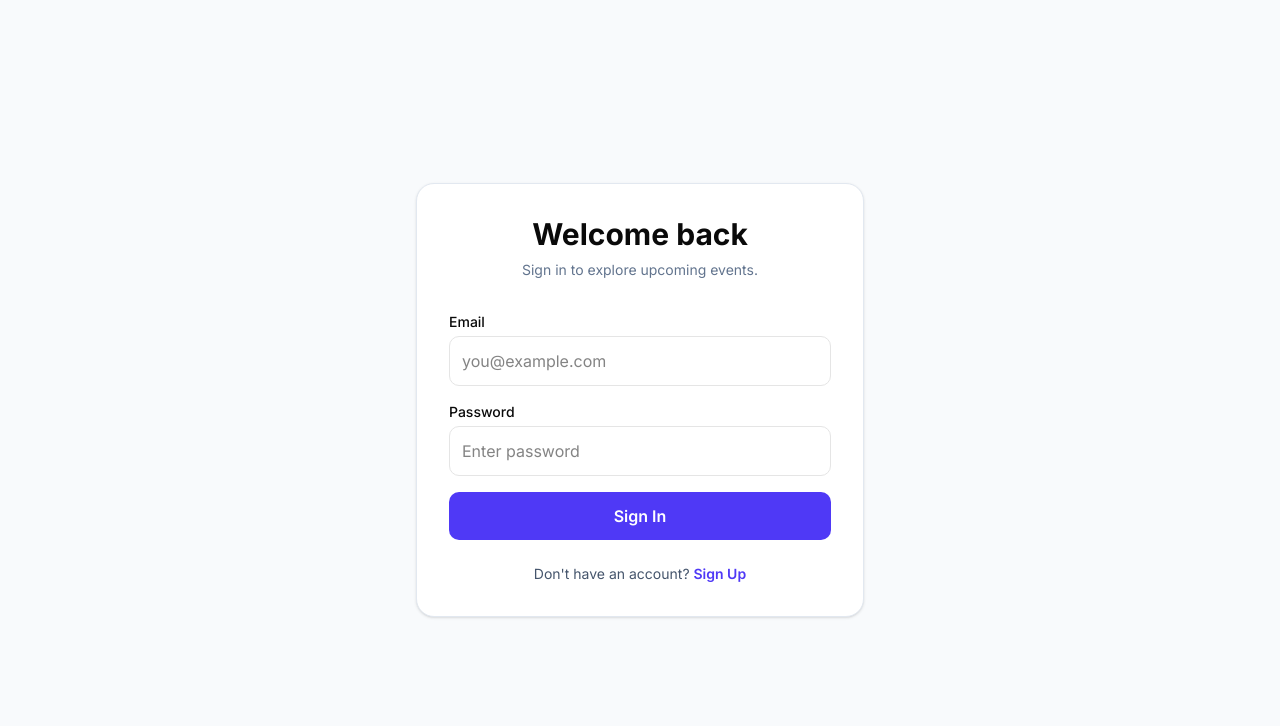
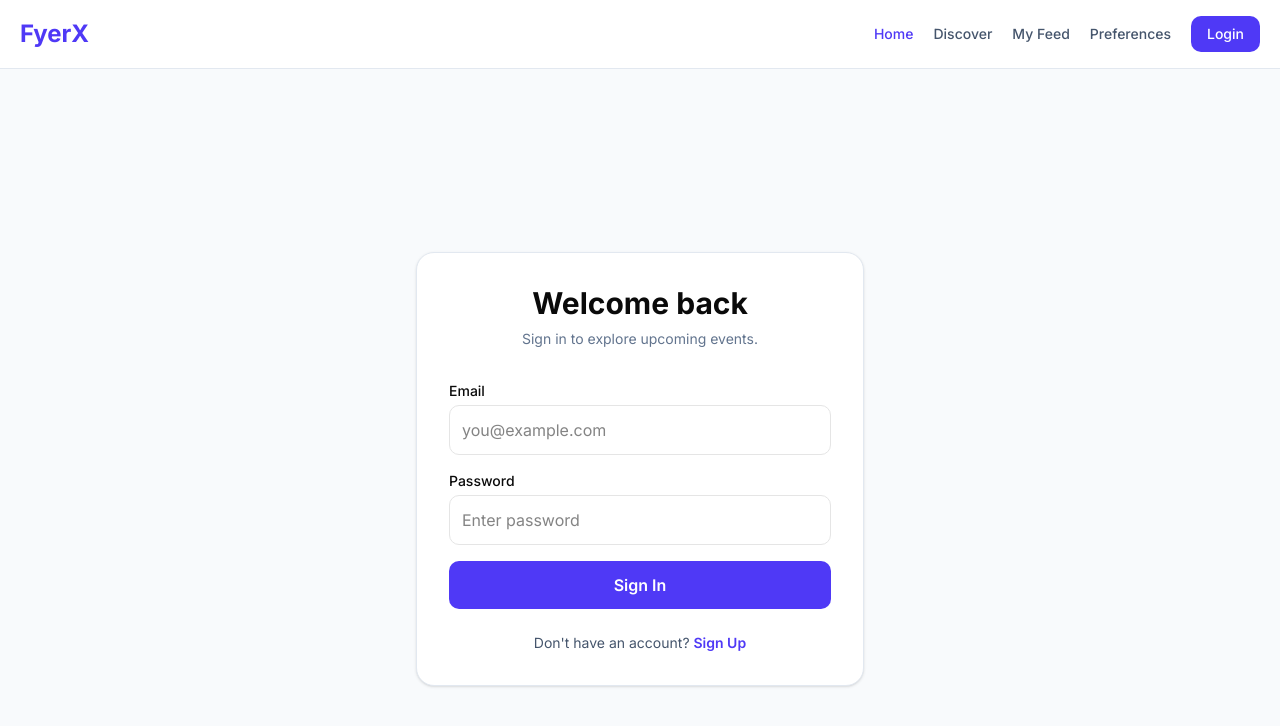
Before and after one commit to nansmatty/FyerX_Assignement, a Next.js app: page / in a window 1280 px wide. Shown: the top 726 px of the page. Built offline with nearby package versions, Linux system fonts and the light colour scheme.

Commit message:
feat: update layout component with improved styling and metadata

```diff
--- a/src/app/layout.tsx
+++ b/src/app/layout.tsx
@@ -1,32 +1,33 @@
-import type { Metadata } from "next";
-import { Geist, Geist_Mono, Inter } from "next/font/google";
-import "./globals.css";
-import { cn } from "@/lib/utils";
+import type { Metadata } from 'next';
+import { Geist, Geist_Mono, Inter } from 'next/font/google';
+import './globals.css';
+import { cn } from '@/lib/utils';
+import Navbar from '@/components/navbar';
 
-const inter = Inter({subsets:['latin'],variable:'--font-sans'});
+const inter = Inter({ subsets: ['latin'], variable: '--font-sans' });
 
 const geistSans = Geist({
-  variable: "--font-geist-sans",
-  subsets: ["latin"],
+	variable: '--font-geist-sans',
+	subsets: ['latin'],
 });
 
 const geistMono = Geist_Mono({
-  variable: "--font-geist-mono",
-  subsets: ["latin"],
+	variable: '--font-geist-mono',
+	subsets: ['latin'],
 });
 
 export const metadata: Metadata = {
-  title: "Create Next App",
-  description: "Generated by create next app",
+	title: 'FyerX Events',
+	description: 'Events management platform all over in India',
 };
 
-export default function RootLayout({ children }: LayoutProps<"/">) {
-  return (
-    <html
-      lang="en"
-      className={cn("h-full", "antialiased", geistSans.variable, geistMono.variable, "font-sans", inter.variable)}
-    >
-      <body className="min-h-full flex flex-col">{children}</body>
-    </html>
-  );
+export default function RootLayout({ children }: LayoutProps<'/'>) {
+	return (
+		<html lang='en' className={cn('h-full', 'antialiased', geistSans.variable, geistMono.variable, 'font-sans', inter.variable)}>
+			<body className='min-h-full flex flex-col'>
+				<Navbar />
+				{children}
+			</body>
+		</html>
+	);
 }
```
